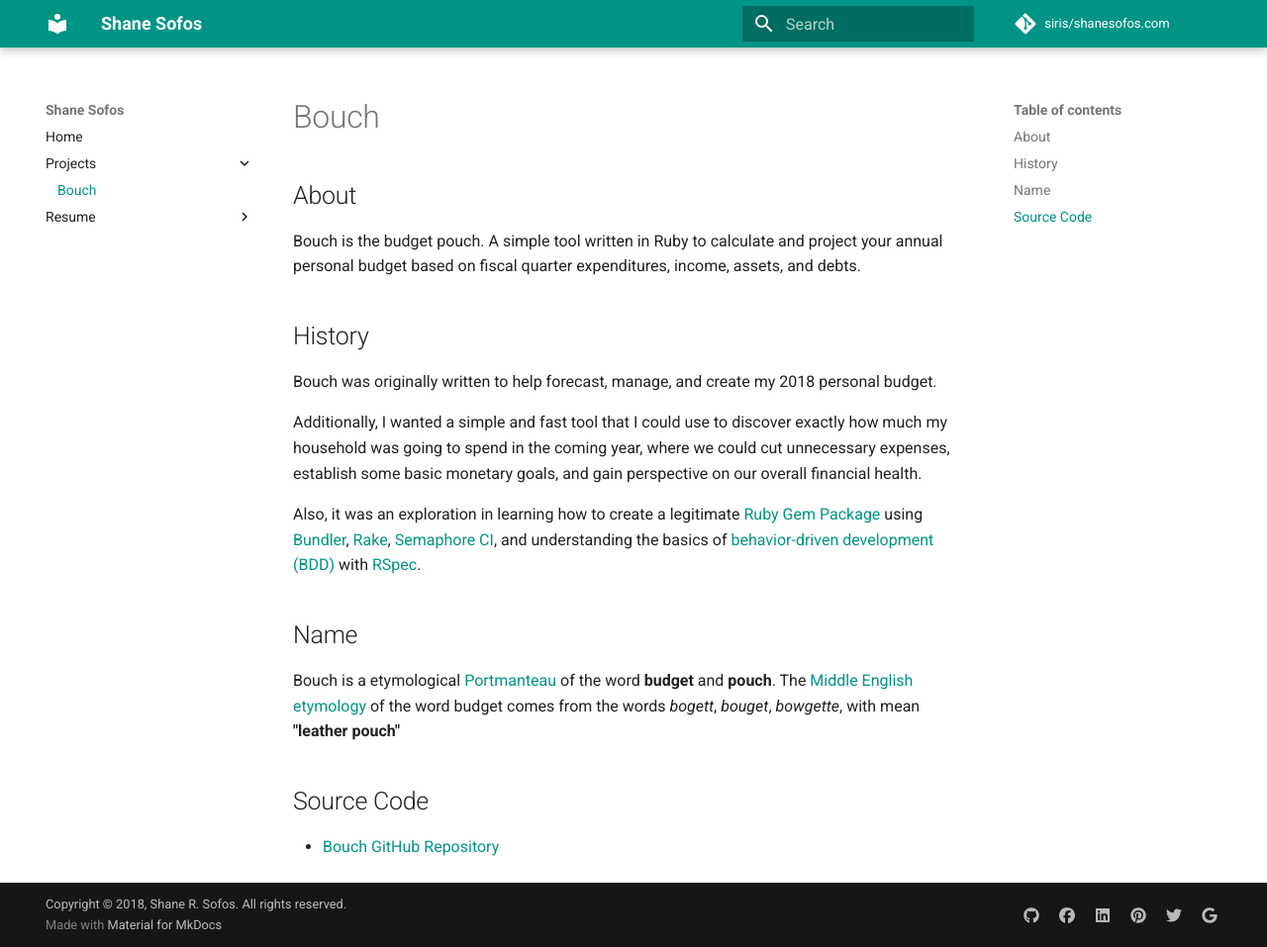
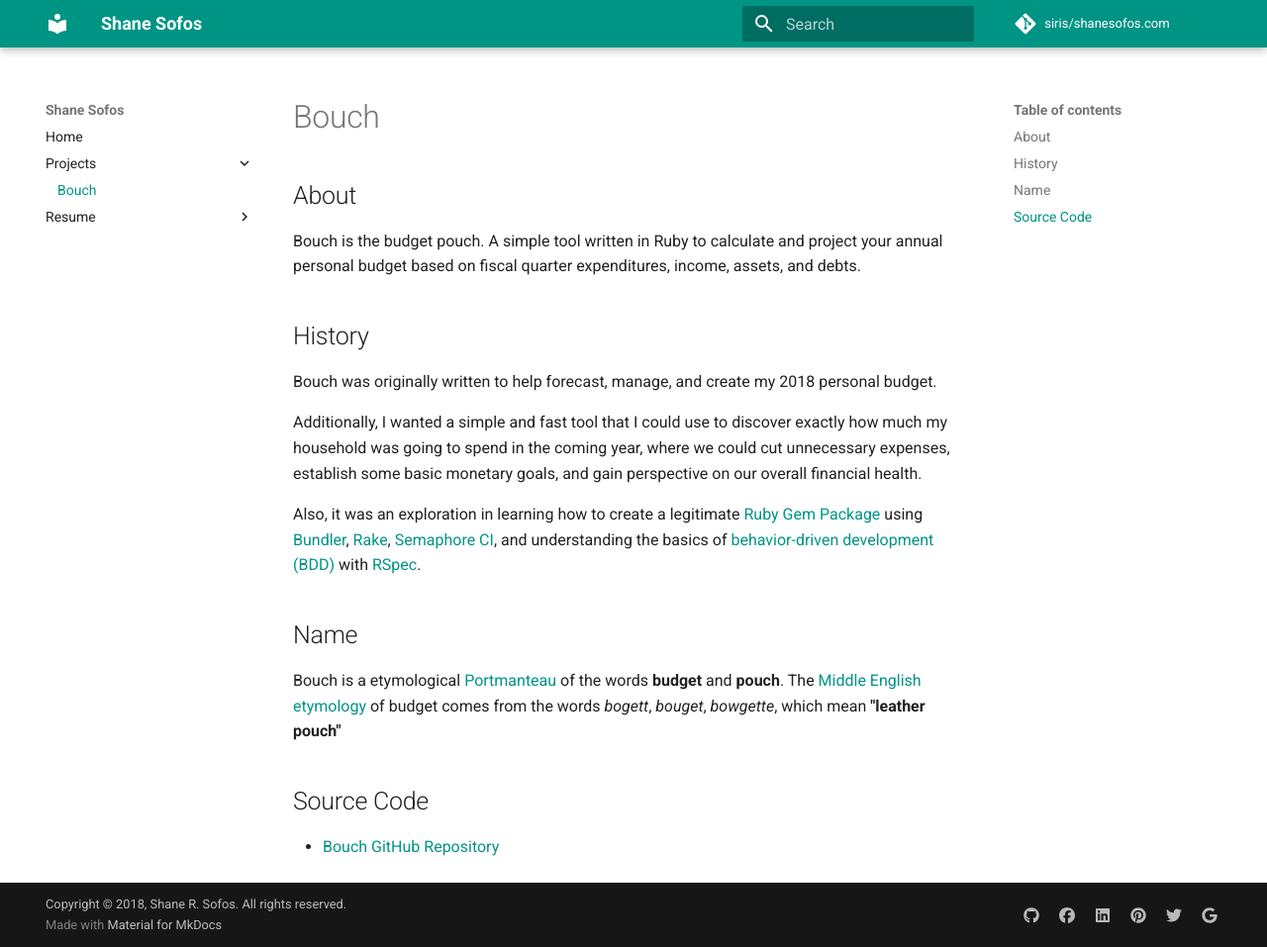
Before and after one commit to siris/shanesofos.com, an MkDocs documentation site: the page built from mkdocs/projects/bouch.md, in a window 1280 px wide and 957 px high. Shown: the whole window at 99% size. Built offline with MkDocs 1.6.1 and Material for MkDocs 9.7.7, drawn with Linux system fonts in a browser that asks for light colours; comment, search, counter and statistics services are not loaded; old or Windows-style settings are respelled for this version of MkDocs.

Commit message:
updating bouch project page with typo fix

```diff
--- a/mkdocs/projects/bouch.md
+++ b/mkdocs/projects/bouch.md
@@ -18,7 +18,7 @@ Also, it was an exploration in learning how to create a legitimate [Ruby Gem Pac
 Name
 ----
 
-Bouch is a etymological [Portmanteau](https://en.wikipedia.org/wiki/Portmanteau) of the word **budget** and **pouch**. The [Middle English etymology](https://en.wiktionary.org/wiki/budget) of the word budget comes from the words *bogett*, *bouget*, *bowgette*, with mean **"leather pouch"**
+Bouch is a etymological [Portmanteau](https://en.wikipedia.org/wiki/Portmanteau) of the words **budget** and **pouch**. The [Middle English etymology](https://en.wiktionary.org/wiki/budget) of budget comes from the words *bogett*, *bouget*, *bowgette*, which mean **"leather pouch"**
 
 Source Code
 -----------
```
Also changed, not shown: site/projects/bouch/index.html, site/search/search_index.json, site/sitemap.xml.
